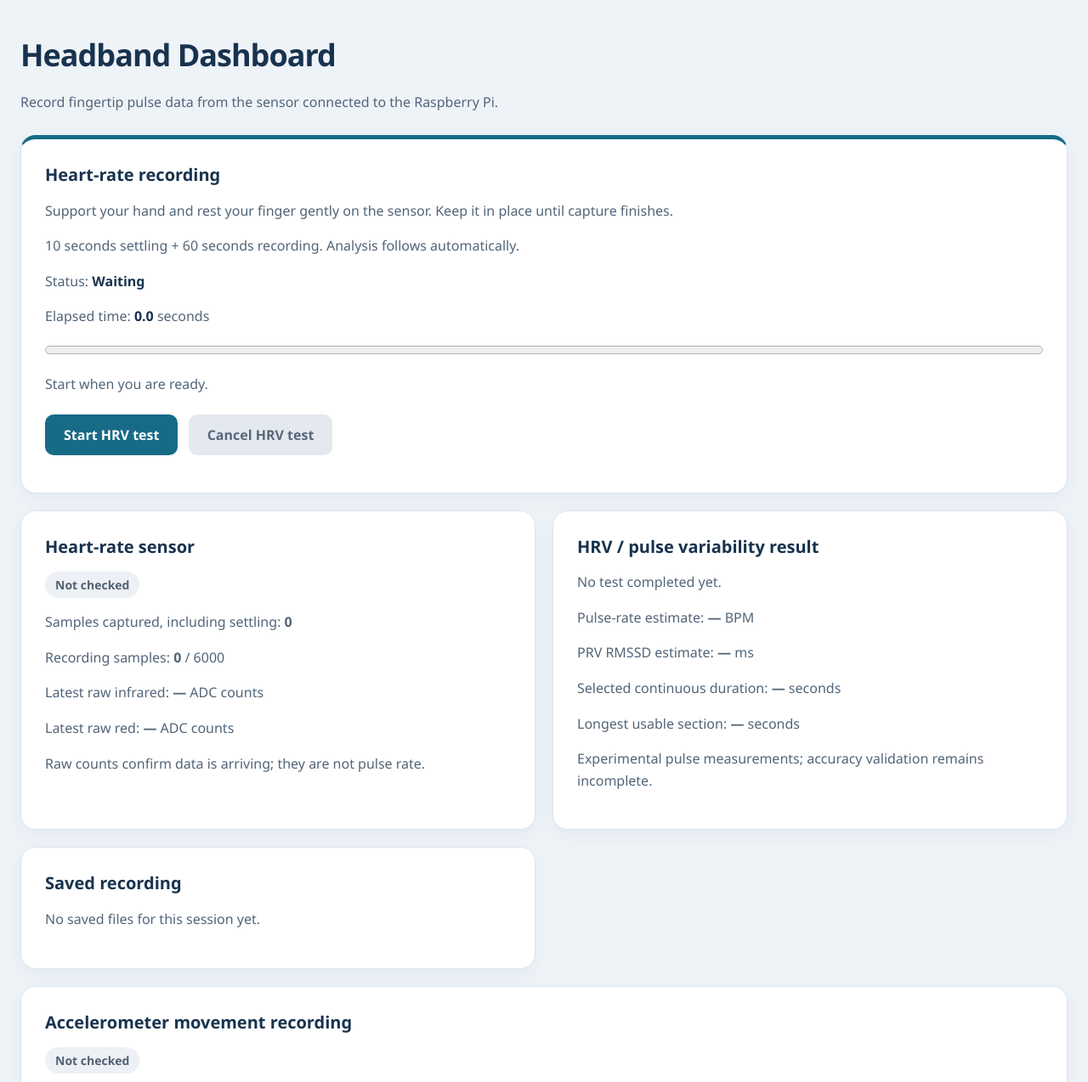
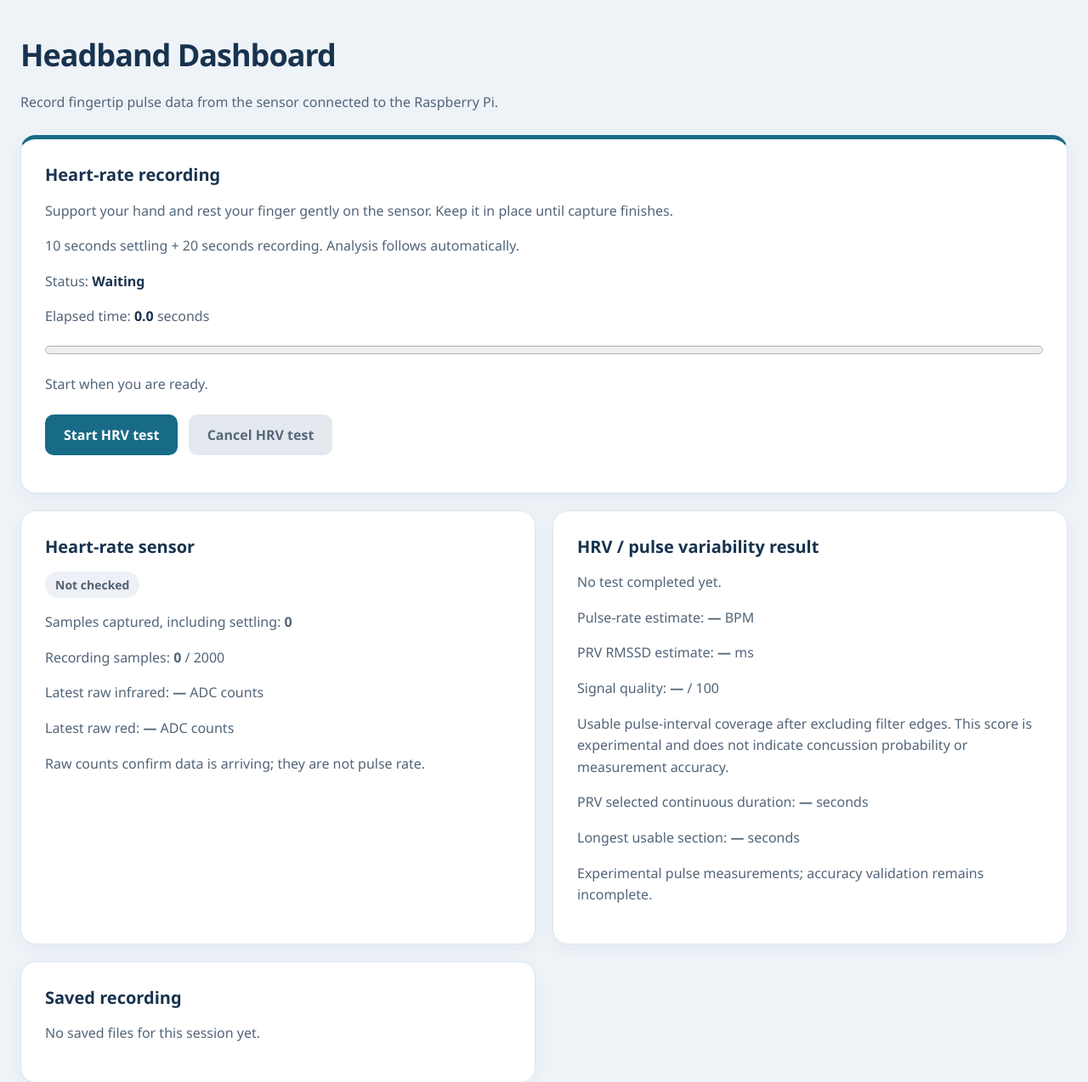
Before and after one commit to bisandi5/ENG40011_concussion_codes, a Flask app: page / in a window 1280 px wide. Shown: the top 1274 px of the page at 85% size. Run offline with Flask 3, Linux system fonts and the light colour scheme.

Commit message:
Update HRV dashboard timing and quality score

```diff
--- a/static/script.js
+++ b/static/script.js
@@ -59,7 +59,18 @@ function renderHRV(s) {
     hrvState = s;
     byId('recording-status').textContent = stages[s.stage] || s.stage;
     byId('elapsed-time').textContent = format(s.elapsed_seconds);
-    byId('hrv-progress').value = s.captured_samples;
+    // Follow backend timing so labels, counts and progress cannot disagree.
+    const positive = (value, fallback) => typeof value === 'number' && Number.isFinite(value) && value > 0 ? value : fallback;
+    const duration = positive(s.duration_seconds, 20);
+    const settling = typeof s.settling_seconds === 'number' && Number.isFinite(s.settling_seconds) && s.settling_seconds >= 0 ? s.settling_seconds : 10;
+    const sampleRate = positive(s.sample_rate_hz ?? s.result?.acquisition?.nominal_sample_rate_hz, 100);
+    const target = Math.round(duration * sampleRate);
+    const total = Math.round((duration + settling) * sampleRate);
+    byId('hrv-settling-seconds').textContent = format(settling, 0);
+    byId('hrv-recording-seconds').textContent = format(duration, 0);
+    byId('hrv-target-samples').textContent = target;
+    byId('hrv-progress').max = total;
+    byId('hrv-progress').value = s.stage === 'complete' ? total : Math.max(0, Math.min(total, s.captured_samples || 0));
     byId('hrv-instruction').textContent = instructions[s.stage] || '';
     byId('captured-samples').textContent = s.captured_samples;
     byId('recorded-samples').textContent = s.recorded_samples;
@@ -68,17 +79,23 @@ function renderHRV(s) {
     byId('hrv-error').textContent = s.error || '';
     if (s.running) badge('heart-status', s.latest_ir == null ? 'Connecting' : 'Data arriving', s.latest_ir == null ? 'waiting' : 'reading');
     else if (s.stage === 'error') badge('heart-status', 'Capture error', 'disconnected');
-    else if (s.captured_samples > 0) badge('heart-status', 'Capture stopped', 'waiting');
+    else if (s.stage === 'complete') badge('heart-status', 'Capture complete', 'waiting');
+    else if (s.captured_samples > 0) badge('heart-status', s.stage === 'cancelled' ? 'Capture cancelled' : 'Capture stopped', 'waiting');
     else badge('heart-status', 'Not checked', 'disconnected');
     const r = s.result;
     const usable = r && r.status === 'prototype_segment_estimate';
-    byId('pulse-rate').textContent = usable ? format(r.pulse_rate_bpm) : '—';
-    byId('rmssd').textContent = usable ? format(r.rmssd_ms, 2) : '—';
+    const bpmUsable = usable || r?.status === 'prototype_pulse_rate_only';
+    const finished = !s.running && s.stage === 'complete';
+    byId('pulse-rate').textContent = finished && bpmUsable ? format(r.pulse_rate_bpm) : '—';
+    byId('rmssd').textContent = finished && usable ? format(r.rmssd_ms, 2) : '—';
+    const quality = r?.signal_quality_score;
+    byId('hrv-quality-score').textContent = finished && typeof quality === 'number' && Number.isFinite(quality) && quality >= 0 && quality <= 100 ? format(quality) : '—';
     byId('selected-duration').textContent = r ? format(r.selected_seconds, 2) : '—';
     byId('longest-duration').textContent = r ? format(r.longest_usable_run_seconds, 2) : '—';
     let message = s.running ? 'Waiting for this recording’s result.' : 'No test completed yet.';
     if (r) {
         if (usable) message = 'Experimental estimate from the selected continuous section.';
+        else if (r.status === 'prototype_pulse_rate_only') message = 'Pulse-rate estimate available. The usable continuous section did not meet the PRV RMSSD requirements.';
         else if (r.status === 'insufficient_signal_quality') message = 'Data captured. Insufficient signal quality: pulse rate and RMSSD unavailable.';
         else if (r.status === 'cancelled') message = 'Cancelled: no completed measurement.';
         else message = 'Recording failed: no measurement available.';
@@ -87,6 +104,10 @@ function renderHRV(s) {
     byId('hrv-reasons').replaceChildren();
     for (const reason of r?.reasons || []) {
         const li = document.createElement('li'); li.textContent = reason; byId('hrv-reasons').append(li);
+    }
+    byId('hrv-warnings').replaceChildren();
+    for (const warning of r?.warnings || []) {
+        const li = document.createElement('li'); li.textContent = warning; byId('hrv-warnings').append(li);
     }
     byId('hrv-downloads').replaceChildren();
     const labels = {raw:'Raw sensor data (CSV)', result:'Result and capture details (JSON)', intervals:'Detected intervals (CSV)', graph:'Pulse graph (PNG)'};
--- a/templates/index.html
+++ b/templates/index.html
@@ -14,10 +14,10 @@
     <section aria-labelledby="recording-title">
         <h2 id="recording-title">Heart-rate recording</h2>
         <p>Support your hand and rest your finger gently on the sensor. Keep it in place until capture finishes.</p>
-        <p>10 seconds settling + 60 seconds recording. Analysis follows automatically.</p>
+        <p><span id="hrv-settling-seconds">10</span> seconds settling + <span id="hrv-recording-seconds">20</span> seconds recording. Analysis follows automatically.</p>
         <p>Status: <strong id="recording-status" aria-live="polite">Waiting</strong></p>
         <p>Elapsed time: <span id="elapsed-time">0</span> seconds</p>
-        <progress id="hrv-progress" max="7000" value="0" aria-label="Pulse capture progress"></progress>
+        <progress id="hrv-progress" max="3000" value="0" aria-label="Pulse capture progress"></progress>
         <p id="hrv-instruction">Start when you are ready.</p>
         <button id="start-button" type="button" disabled>Start HRV test</button>
         <button id="stop-button" type="button" disabled>Cancel HRV test</button>
@@ -29,7 +29,7 @@
         <h2>Heart-rate sensor</h2>
         <span id="heart-status" class="sensor-status disconnected">Not checked</span>
         <p>Samples captured, including settling: <strong id="captured-samples">0</strong></p>
-        <p>Recording samples: <strong id="recorded-samples">0</strong> / 6000</p>
+        <p>Recording samples: <strong id="recorded-samples">0</strong> / <span id="hrv-target-samples">2000</span></p>
         <p>Latest raw infrared: <strong id="raw-ir">—</strong> ADC counts</p>
         <p>Latest raw red: <strong id="raw-red">—</strong> ADC counts</p>
         <p>Raw counts confirm data is arriving; they are not pulse rate.</p>
@@ -40,9 +40,12 @@
         <p id="hrv-result-message" aria-live="polite">No test completed yet.</p>
         <p>Pulse-rate estimate: <strong id="pulse-rate">—</strong> BPM</p>
         <p>PRV RMSSD estimate: <strong id="rmssd">—</strong> ms</p>
-        <p>Selected continuous duration: <strong id="selected-duration">—</strong> seconds</p>
+        <p>Signal quality: <strong id="hrv-quality-score">—</strong> / 100</p>
+        <p id="hrv-quality-description">Usable pulse-interval coverage after excluding filter edges. This score is experimental and does not indicate concussion probability or measurement accuracy.</p>
+        <p>PRV selected continuous duration: <strong id="selected-duration">—</strong> seconds</p>
         <p>Longest usable section: <strong id="longest-duration">—</strong> seconds</p>
         <ul id="hrv-reasons"></ul>
+        <ul id="hrv-warnings"></ul>
         <p>Experimental pulse measurements; accuracy validation remains incomplete.</p>
     </section>
 
```
